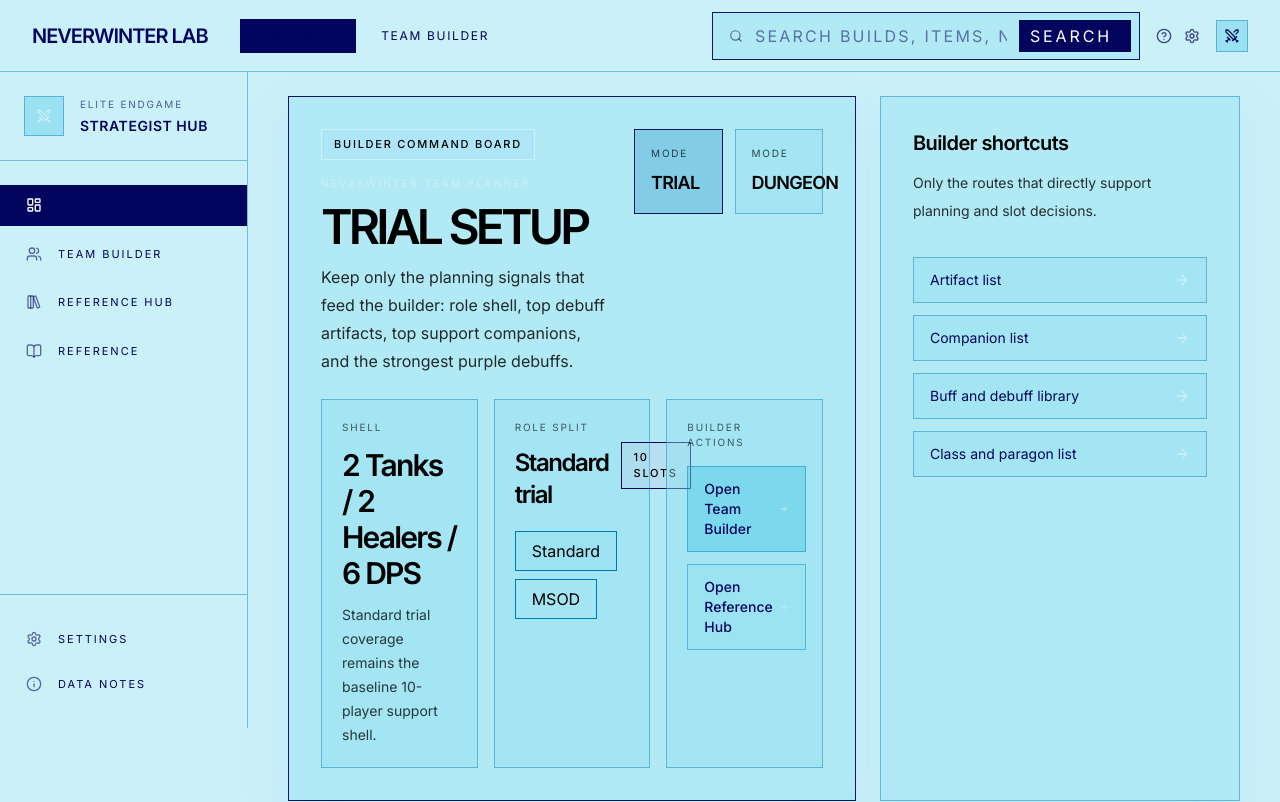
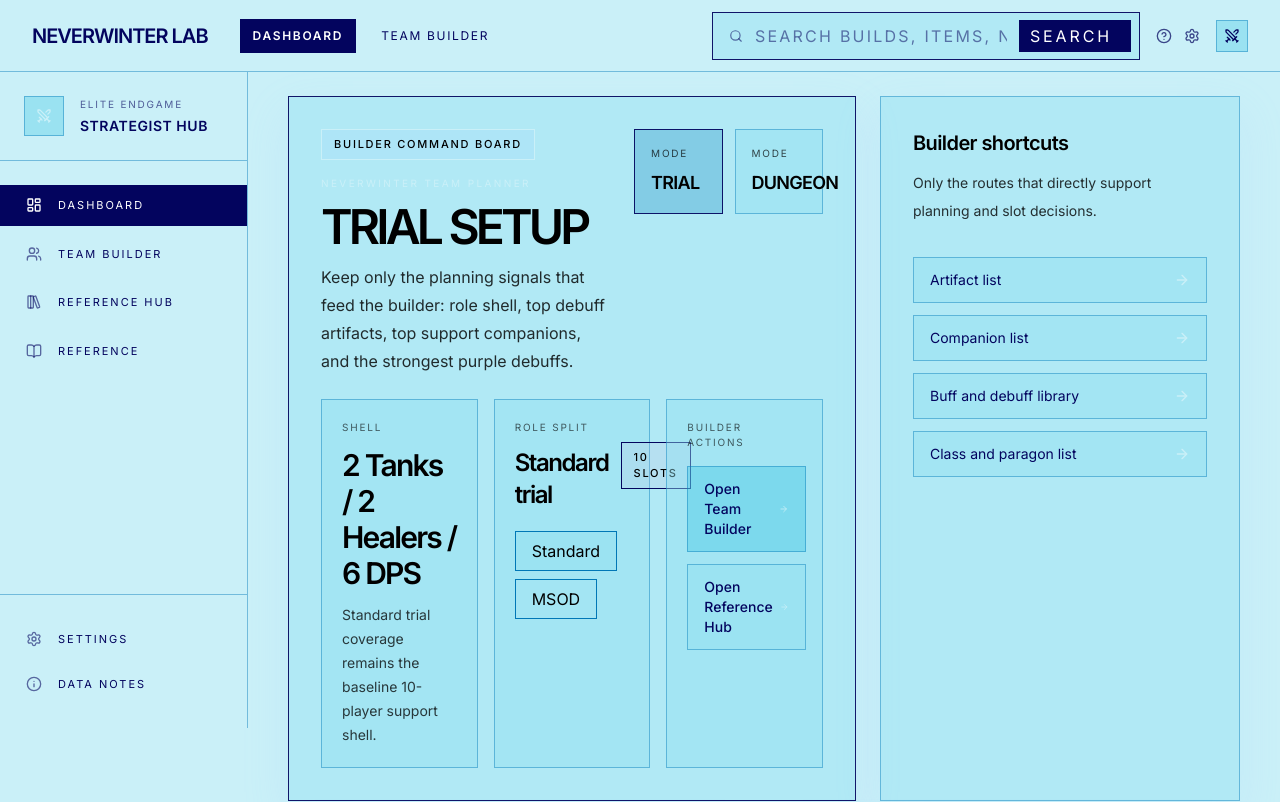
Before and after one commit to Nischhalsubba/neverwinter-composition-lab, a Next.js app: page / in a window 1280 px wide. Shown: the top 802 px of the page. Built offline with nearby package versions, Linux system fonts and the light colour scheme.

Commit message:
feat: improve active state styling for ShellLink and navigation links for better visibility

```diff
--- a/components/layout/app-shell.tsx
+++ b/components/layout/app-shell.tsx
@@ -25,13 +25,14 @@
   return (
     <Link
       href={href}
+      style={active ? { color: "#ffffff" } : undefined}
       className={`flex items-center gap-4 border-l-2 px-6 py-3 text-[11px] uppercase tracking-[0.18em] transition ${
         active
-          ? "border-[var(--foreground)] bg-[var(--foreground)] text-white shadow-[0_0_0_1px_var(--foreground)_inset]"
+          ? "border-[var(--foreground)] bg-[var(--foreground)] !text-white shadow-[0_0_0_1px_var(--foreground)_inset]"
           : "border-transparent text-[var(--foreground)]/72 hover:bg-[var(--panel)] hover:text-[var(--foreground)]"
       }`}
     >
-      <Icon className={`h-4 w-4 ${active ? "text-white" : "text-[var(--foreground)]/58"}`} />
+      <Icon className={`h-4 w-4 ${active ? "!text-white" : "text-[var(--foreground)]/58"}`} />
       <span>{label}</span>
     </Link>
   );
@@ -96,9 +97,10 @@
             <nav className="hidden items-center gap-3 md:flex">
               <Link
                 href="/"
+                style={pathname === "/" ? { color: "#ffffff" } : undefined}
                 className={`border px-3 py-2 text-xs uppercase tracking-[0.14em] transition ${
                   pathname === "/"
-                    ? "border-[var(--foreground)] bg-[var(--foreground)] font-semibold text-white shadow-[0_0_0_1px_var(--foreground)_inset]"
+                    ? "border-[var(--foreground)] bg-[var(--foreground)] font-semibold !text-white shadow-[0_0_0_1px_var(--foreground)_inset]"
                     : "border-transparent text-[var(--foreground)]/66 hover:border-[var(--pastel-petal)] hover:bg-[var(--panel)] hover:text-[var(--foreground)]"
                 }`}
               >
@@ -106,9 +108,10 @@
               </Link>
               <Link
                 href="/team-builder"
+                style={pathname === "/team-builder" ? { color: "#ffffff" } : undefined}
                 className={`border px-3 py-2 text-xs uppercase tracking-[0.14em] transition ${
                   pathname === "/team-builder"
-                    ? "border-[var(--foreground)] bg-[var(--foreground)] font-semibold text-white shadow-[0_0_0_1px_var(--foreground)_inset]"
+                    ? "border-[var(--foreground)] bg-[var(--foreground)] font-semibold !text-white shadow-[0_0_0_1px_var(--foreground)_inset]"
                     : "border-transparent text-[var(--foreground)]/66 hover:border-[var(--pastel-petal)] hover:bg-[var(--panel)] hover:text-[var(--foreground)]"
                 }`}
               >
```
